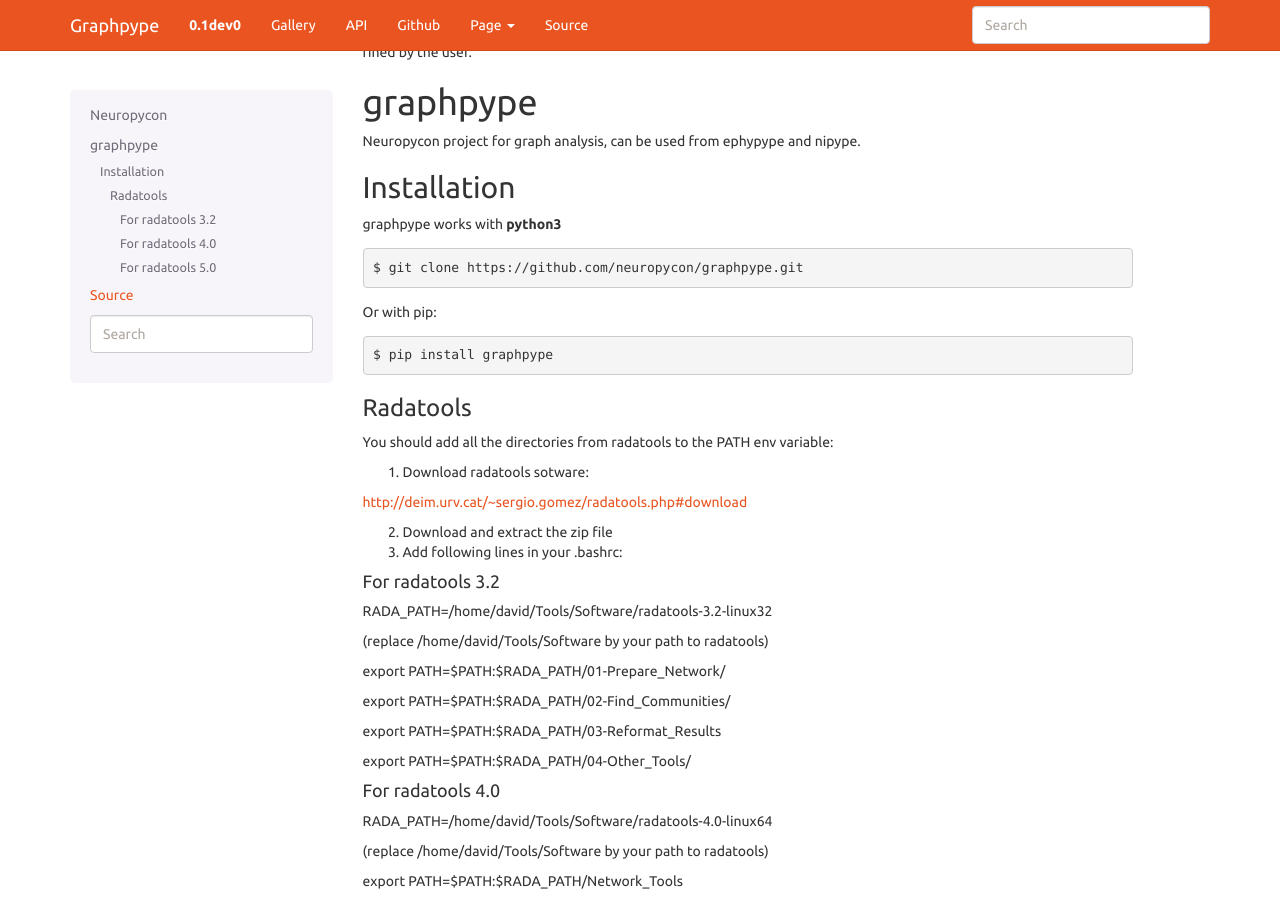
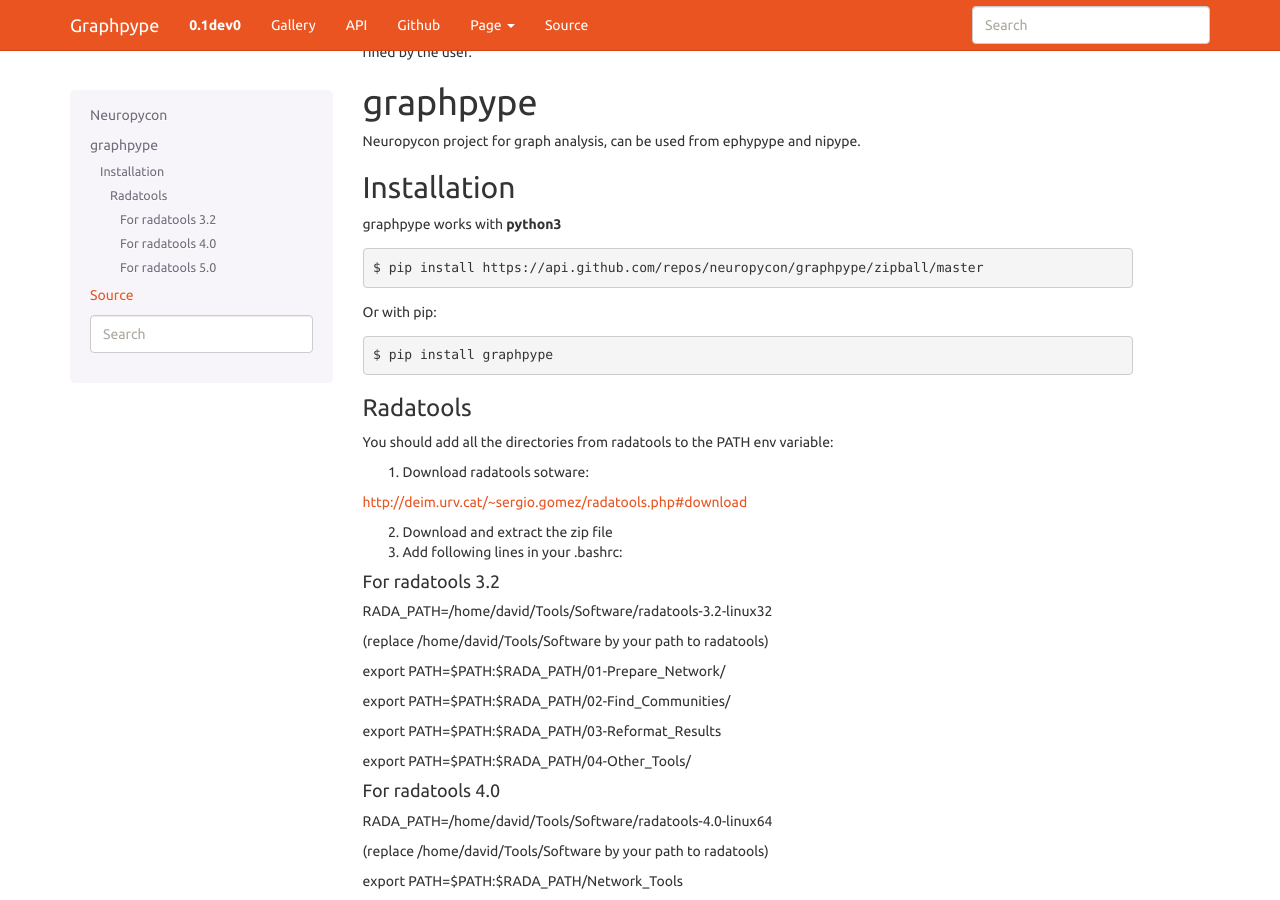
Before and after one commit to neuropycon/graphpype, a Sphinx documentation site: the page built from doc/index.rst, in a window 1280 px wide and 900 px high, scrolled down 788 px. Built offline with Sphinx 7.4.7, drawn with Linux system fonts in a browser that asks for light colours.

Commit message:
smart installation

```diff
--- a/README.rst
+++ b/README.rst
@@ -18,7 +18,7 @@
 Installation
 ------------
 
-git clone https://github.com/neuropycon/graphpype.git
+pip install https://api.github.com/repos/neuropycon/graphpype/zipball/master
 
 Or with pip:
 
--- a/doc/index.rst
+++ b/doc/index.rst
@@ -66,7 +66,7 @@
 
 .. code-block:: bash
 
-    $ git clone https://github.com/neuropycon/graphpype.git
+    $ pip install https://api.github.com/repos/neuropycon/graphpype/zipball/master
 
 Or with pip:
 
```
